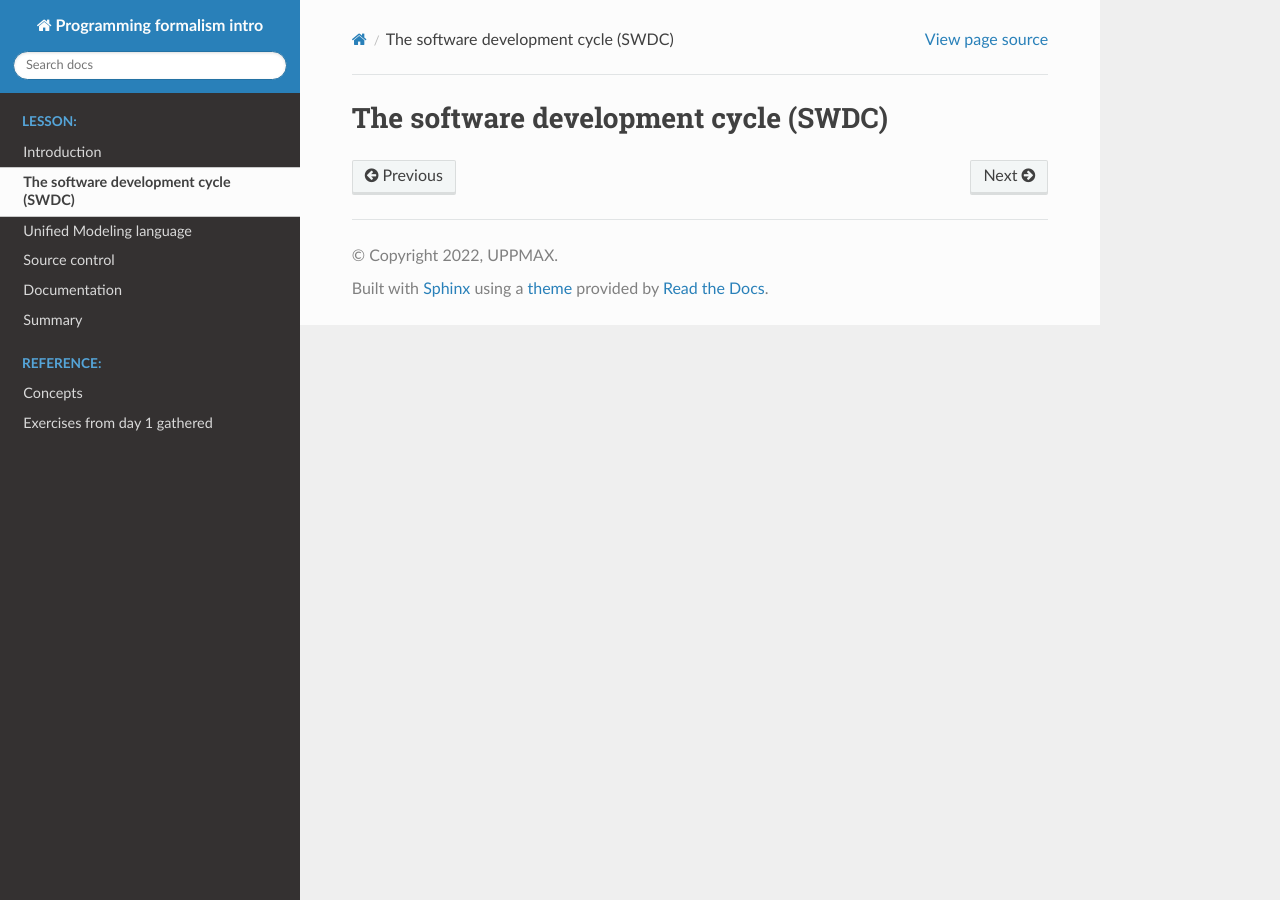
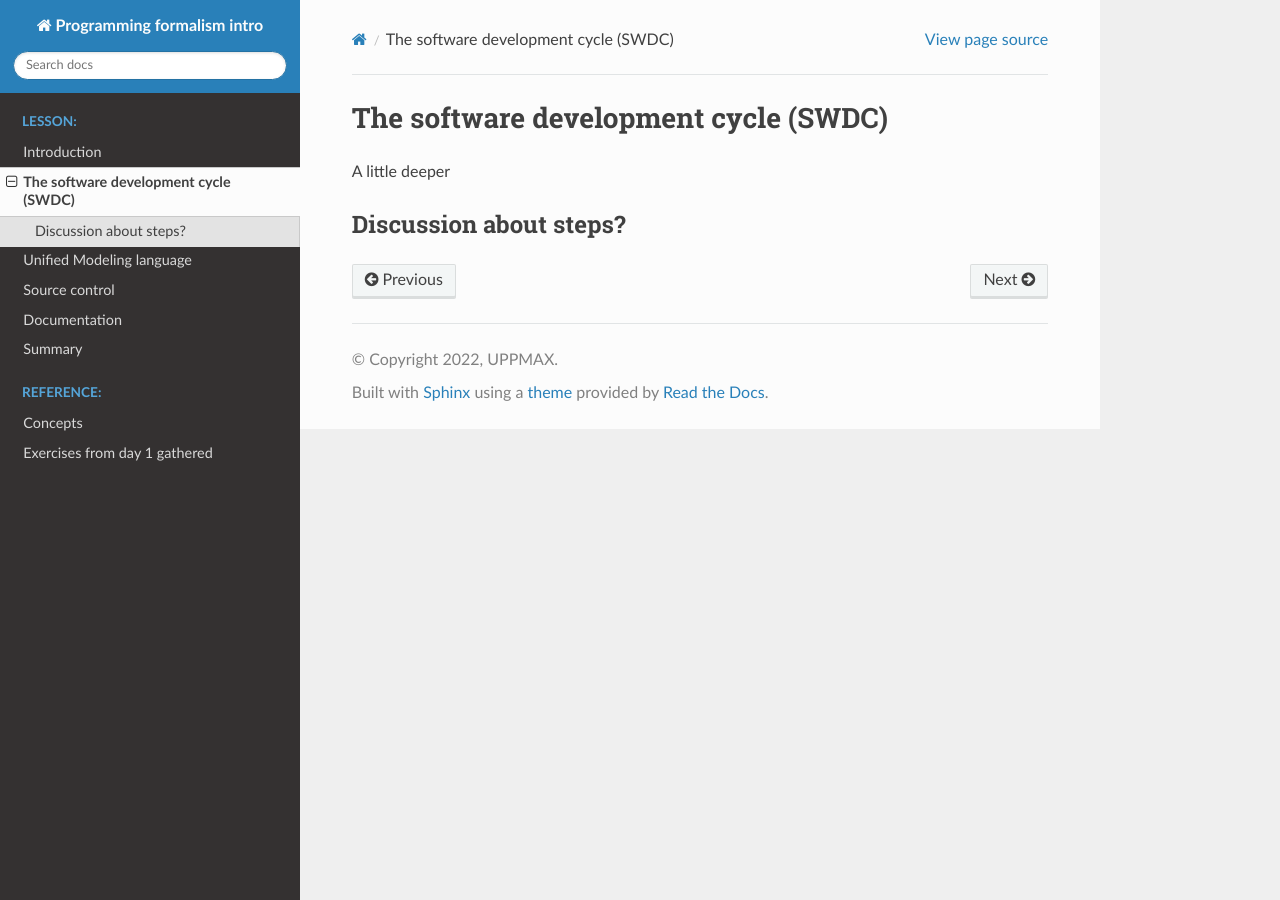
Before and after one commit to UPPMAX/programming_formalisms_intro, a Sphinx documentation site: the page built from doc/swdc.md, in a window 1280 px wide. Built offline with Sphinx 7.4.7 and the Read the Docs theme 2.0.0, drawn with Linux system fonts in a browser that asks for light colours; pages that are not in the unit, such as notebooks, are missing from menus.

Commit message:
Update swdc.md

```diff
--- a/doc/swdc.md
+++ b/doc/swdc.md
@@ -1 +1,5 @@
 # The software development cycle (SWDC)
+
+A little deeper
+
+## Discussion about steps?
```
